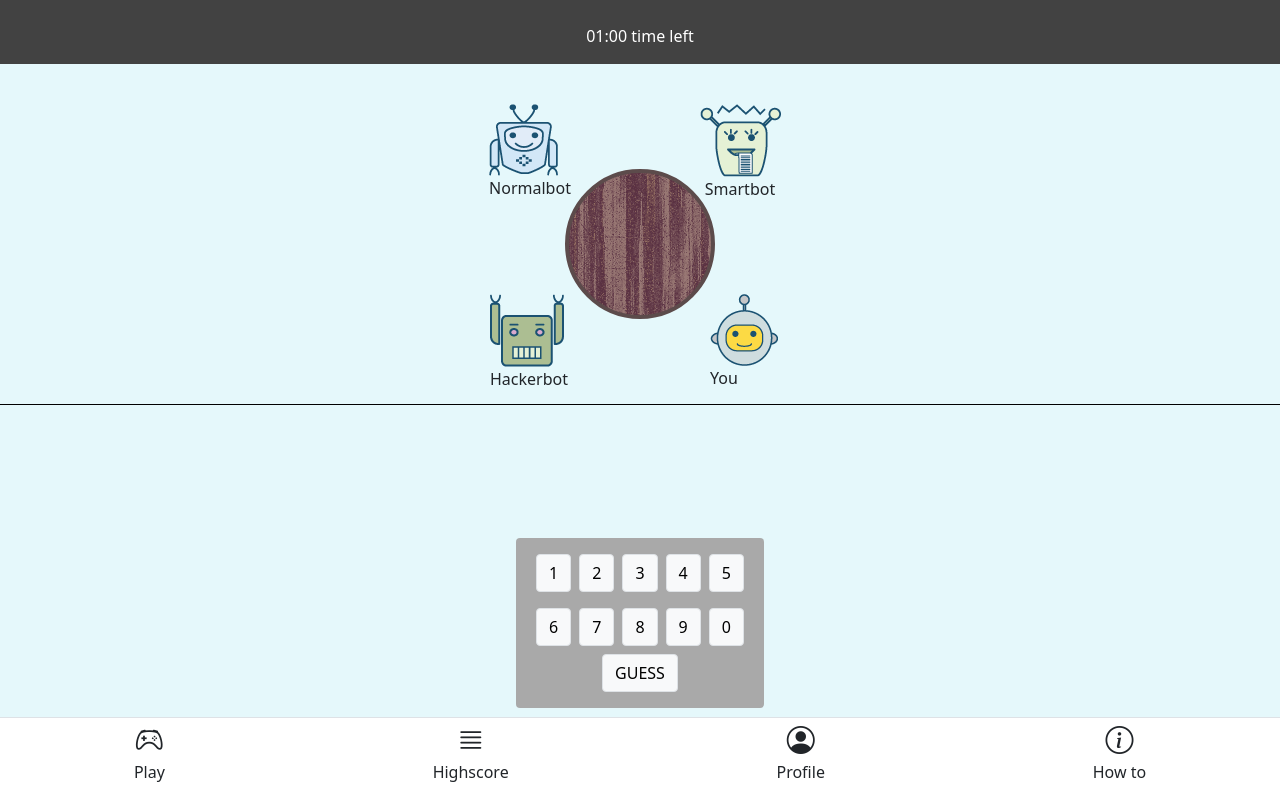
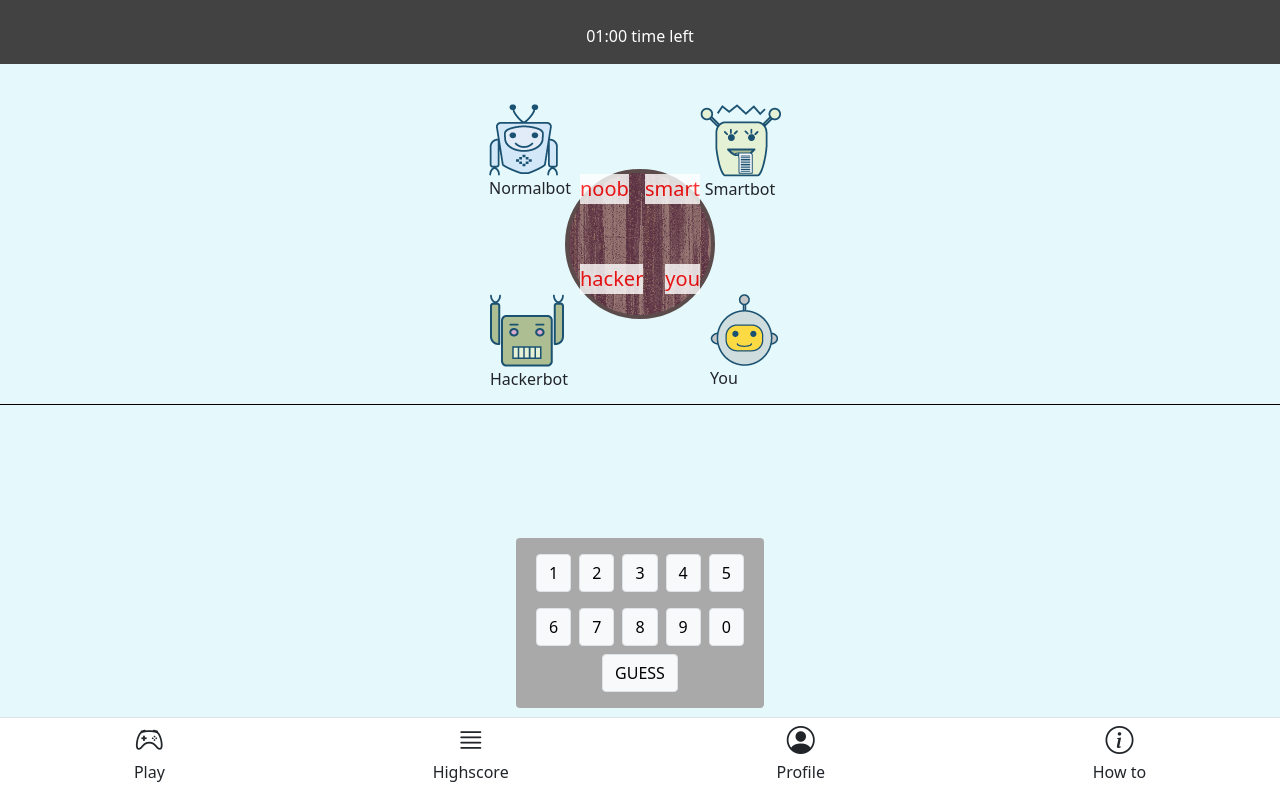
Before and after one commit to linnalessandra/Quiz-App, a plain HTML site: page game.html in a window 1280 px wide. Drawn offline with nearby package versions, Linux system fonts and the light colour scheme.

Commit message:
postion divs

```diff
--- a/game.css
+++ b/game.css
@@ -18,6 +18,26 @@ header {
 
 h4 {
     font-size: 1.25em;
+}
+.noobBotGuess {
+    font-size: 1.25em;
+    color: red;
+    background-color: white;
+}
+.smartBotGuess {
+    font-size: 1.25em;
+    color: red;
+    background-color: white;
+}
+.hackerBotGuess {
+    font-size: 1.25em;
+    color: red;
+    background-color: white;
+}
+.youGuess {
+    font-size: 1.25em;
+    color: red;
+    background-color: white;
 }
 
 h5 {
@@ -129,11 +149,37 @@ main {
     z-index: 0;
     opacity: 0.8;
 }
+.guessingDiv {
+    display: flex;
+    flex-direction: column;
+    position: absolute;
+    left: 0;
+    right: 0;
+    margin: auto;
+    width: 120px;
+    height: 120px;
+    z-index: 0;
+    opacity: 0.8;
+}
+.guessingDivTop {
+    display: flex;
+    width: 100%;
+    height: 50%;
+    justify-content: space-between;
+    align-items: flex-start;
+}
+.guessingDivBottom {
+    display: flex;
+    width: 100%;
+    height: 50%;
+    justify-content: space-between;
+    align-items: flex-end;
+}
 .input-group {
     margin: 10px;
     max-width: 300px;
     min-width: 300px;
-   height: 10px;
+    height: 10px;
 }
 
 
--- a/game.html
+++ b/game.html
@@ -77,7 +77,16 @@
                 <button class="btn btn-light border mx-1 mt-2" type="button">GUESS</button>
             </div>
      </div>
-
+   <div class="guessingDiv">
+       <div class="guessingDivTop">
+            <div class="noobBotGuess">noob</div>
+            <div class="smartBotGuess">smart</div>
+        </div>
+        <div class="guessingDivBottom">
+            <div class="hackerBotGuess">hacker</div>
+            <div class="youGuess">you</div>
+        </div>
+   </div>
     </main>
 
 
```
